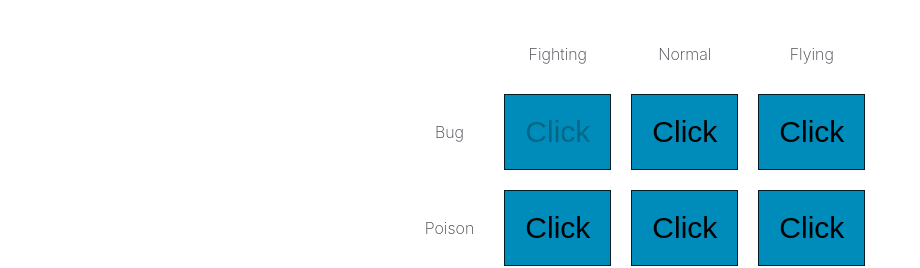
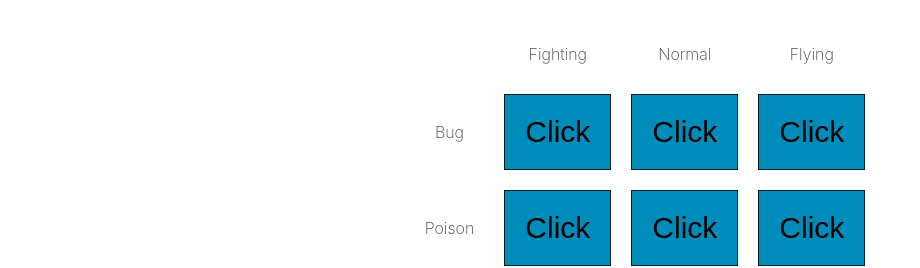
Before and after one commit to darsanech/pokegames, an Angular app: page / in a window 1280 px wide. Shown: the top 268 px of the page, without its empty margins (0-920 px from the left). Built offline with nearby package versions, Linux system fonts and the light colour scheme.

Commit message:
se ven imagenes

```diff
--- a/src/app/app.component.html
+++ b/src/app/app.component.html
@@ -186,7 +186,7 @@
     <p class="skillr">{{weaponservice.s[5]}}</p>
 
     <p class="skillr">{{weaponservice.s[0]}}</p>
-    <button disabled="true" type="menu" id="0" class={{weaponservice.g[0].correct}} (click)="selectweapon($event)" class="grid-item" > {{weaponservice.g[0].nombre}}</button>
+    <button type="menu" id="0" class={{weaponservice.g[0].correct}} (click)="selectweapon($event)" class="grid-item" > {{weaponservice.g[0].nombre}}</button>
     <button type="menu" id="1" class={{weaponservice.g[1].correct}} (click)="selectweapon($event)" class="grid-item" > {{weaponservice.g[1].nombre}}</button>
     <button type="menu" id="2" class={{weaponservice.g[2].correct}} (click)="selectweapon($event)" class="grid-item" > {{weaponservice.g[2].nombre}}</button>
 
--- a/src/app/weaponslist/weaponslist.component.html
+++ b/src/app/weaponslist/weaponslist.component.html
@@ -2,7 +2,10 @@
 <input type="search" id="filters" [(ngModel)]="filteredname" placeholder="Buscar">
 <div *ngFor="let pokemon of pokemons | filter:filteredname ">
     <button (click)="selectweapon(pokemon.name,inputdata.space)">
+        <img src="../../assets/sprites/{{pokemon.name.toLowerCase()}}.png" height="100px" width="100px" alt="Italian Trulli"
+        onerror="this.onerror=null; this.src='../../assets/sprites/miss.png'" >
         {{pokemon.name}}
+
     </button>
 </div>
 <button (click)="closeselection()">Close</button>
```
Also changed, not shown: src/assets/sprites/miss.png (added).
